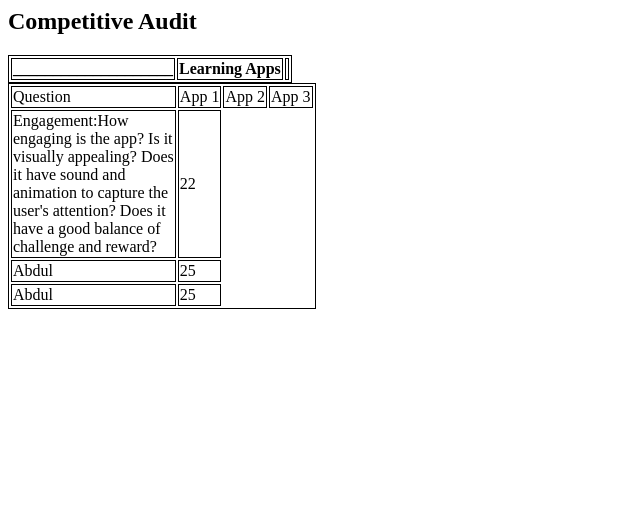
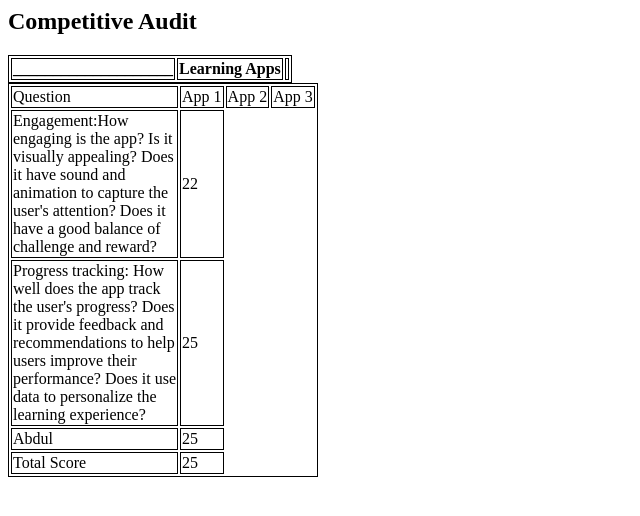
Before and after one commit to JonathanDellenbach/lxD23, a plain HTML site: page index.html in a window 1280 px wide. Shown: the whole page, without its empty margins (0-640 px from the left). Drawn offline with Linux system fonts and the light colour scheme.

Commit message:
Update index.html

```diff
--- a/index.html
+++ b/index.html
@@ -25,15 +25,19 @@
          <tr>
             <td>Engagement:How<br> engaging is the app? Is it<br> visually appealing? Does<br> it have sound and<br> animation to capture the<br> user's attention? Does it<br> have a good balance of<br> challenge and reward?</td>
             <td>22</td>
-         </tr>
-         <tr>
-            <td>Abdul</td>
-            <td>25</td></tr>
-         </tr>
+      </tr>
       <tr>
-         <td>Abdul</td>
+         <td>Progress tracking: How<br>well does the app track<br>the user's progress? Does<br>it provide feedback and<br>recommendations to help<br>users improve their<br>performance? Does it use<br>data to personalize the<br>learning experience? </td>
          <td>25</td></tr>
       </tr>
+   <tr>
+      <td>Abdul</td>
+      <td>25</td></tr>
+   </tr>
+<tr>
+   <td>Total Score</td>
+   <td>25</td></tr>
+</tr>
    </table>
 </body>
 </html>
```
